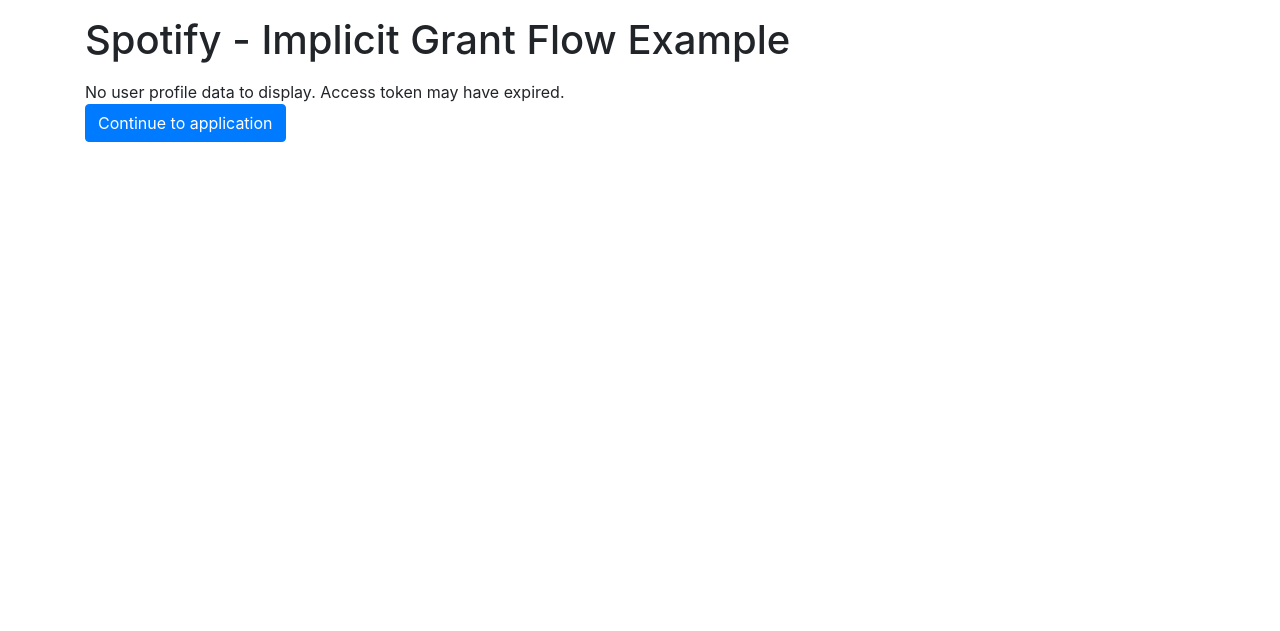
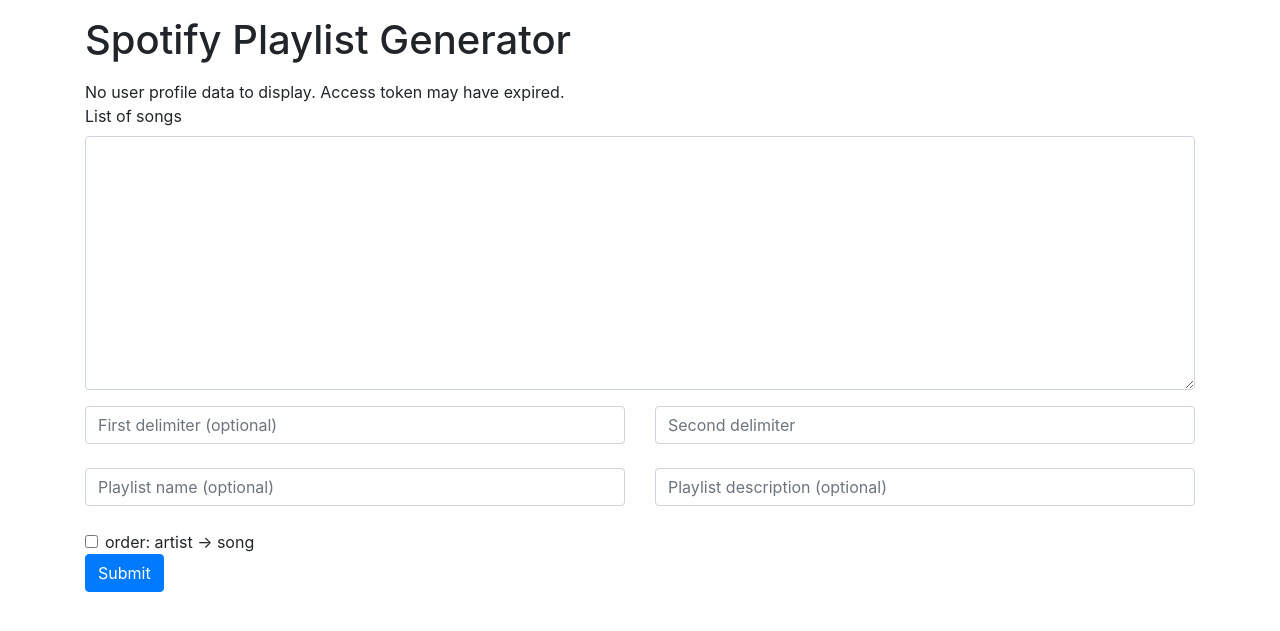
Before and after one commit to Paulinakhew/playlist_generator, a Flask app: page /callback in a window 1280 px wide. Shown: the top 631 px of the page. Run offline with Flask 2, Linux system fonts and the light colour scheme; some libraries are stand-ins or nearby versions.

Commit message:
:truck: Initial commit of migrating get_info.html to profile.html

```diff
--- a/flask_app.py
+++ b/flask_app.py
@@ -82,24 +82,18 @@
     return res
 
 
-@app.route('/callback')
+@app.route("/callback", methods=["GET", "POST"])
 def callback():
-    error = request.args.get('error')
-    state = request.args.get('state')
+    if request.method == "GET":
+        error = request.args.get('error')
+        state = request.args.get('state')
 
-    if error:
-        app.logger.error('Error: %s, State: %s', error, state)
-        abort(400)
+        if error:
+            app.logger.error('Error: %s, State: %s', error, state)
+            abort(400)
 
-    return render_template('profile.html')
-
-
-@app.route("/get_info", methods=["GET", "POST"])
-def get_info():
-    if request.method == "GET":
-        return render_template("get_info.html")
+        return render_template('profile.html')
     elif request.method == "POST":
-        # TODO: add try/except here
         cp = c.CreatePlaylist()
 
         submitted_token = request.form["token"]
@@ -125,9 +119,45 @@
             return render_template("get_info.html", failure=True, info=result)
         elif result and 'snapshot_id' in result:
             return render_template("get_info.html", success=True, info=result)
-        return render_template("get_info.html")
+        return render_template("profile.html")
     else:
-        return render_template("get_info.html")
+        return render_template("profile.html")
+
+
+# @app.route("/get_info", methods=["GET", "POST"])
+# def get_info():
+#     if request.method == "GET":
+#         return render_template("get_info.html")
+#     elif request.method == "POST":
+#         # TODO: add try/except here
+#         cp = c.CreatePlaylist()
+
+#         submitted_token = request.form["token"]
+#         submitted_userid = request.form["userid"]
+#         cp.set_credentials(submitted_userid, submitted_token)
+
+#         submitted_songs = request.form["songs"]
+#         del1 = request.form["del1"]
+#         del2 = request.form["del2"]
+
+#         playlist_name = request.form['playlist_name']
+#         playlist_description = request.form['playlist_description']
+
+#         # artist_song = request.form['artist_song']
+#         if request.form.get('artist_song'):
+#             artist_song = True
+#         else:
+#             artist_song = False
+
+#         result = cp.add_submitted_songs_to_playlist(submitted_songs, del1, del2, playlist_name, playlist_description, artist_song)
+
+#         if result and 'error' in result:
+#             return render_template("get_info.html", failure=True, info=result)
+#         elif result and 'snapshot_id' in result:
+#             return render_template("get_info.html", success=True, info=result)
+#         return render_template("get_info.html")
+#     else:
+#         return render_template("get_info.html")
 
 
 if __name__ == "__main__":
--- a/templates/get_info.html
+++ b/templates/get_info.html
@@ -2,7 +2,6 @@
 {% block title %}Spotify Playlist Generator{% endblock %}
 {% block header %}Spotify Playlist Generator{% endblock %}
 {% block content %}
-<!DOCTYPE html>
 <div class="container">
     <form action="/get_info" method="post">
         {% if success %}
@@ -61,7 +60,6 @@
         </div>
         <br>
 
-
         <div class="form-check">
             <input class="form-check-input" type="checkbox" name="artist_song">
             <label class="form-check-label" for="artist_song">
--- a/templates/profile.html
+++ b/templates/profile.html
@@ -4,45 +4,88 @@
 ------------------------------------------------>
 
 {% extends "base.html" %}
-{% block title %}Spotify Implicit Grant Flow Example{% endblock %}
-{% block header %}Spotify - Implicit Grant Flow Example{% endblock %}
+{% block title %}Spotify Playlist Generator{% endblock %}
+{% block header %}Spotify Playlist Generator{% endblock %}
 {% block content %}
 <div id="user-profile">
 </div>
 <div id="oauth">
 </div>
 
+<form action="/callback" method="post">
+  {% if success %}
+  <div class="alert alert-success" role="alert">
+      <h4 class="alert-heading">Success!</h4>
+      <p>The playlist has been successfully created.</p>
+      <hr>
+      <p class="mb-0">Response from Spotify: {{ info }}</p>
+  </div>
+  {% elif failure %}
+  <div class="alert alert-danger" role="alert">
+      <h4 class="alert-heading">Oh no :(</h4>
+      <p>The playlist has not been created.</p>
+      <hr>
+      <p class="mb-0">Response from Spotify: {{ info }}</p>
+  </div>
+  {% endif %}
   {% raw %}
   <script id="user-profile-template" type="text/x-handlebars-template">
-  <h2>Logged in as {{display_name}}</h2>
-  <div class="media">
-    <div class="mr-4">
-      <img class="media-object" width="150" src="{{images.0.url}}" />
-    </div>
-    <div class="media-body">
-      <dl class="dl-horizontal">
-          <dt>Id</dt><dd>{{id}}</dd>
-          <dt>Email</dt><dd>{{email}}</dd>
-          <dt>Country</dt><dd>{{country}}</dd>
-          <dt>Followers</dt><dd>{{followers.total}}</dd>
-          <dt>Account Type</dt><dd>{{ product }}</dd>
-          <dt>Spotify Link</dt><dd><a href="{{external_urls.spotify}}">{{external_urls.spotify}}</a></dd>
-          <dt>URI</dt><dd><a href="{{ data.uri }}">{{uri}}</a></dd>
-      </dl>
+    <div class="form-group">
+      <div class="col">
+        <label for="userid">Spotify ID</label>
+        <input type="text" class="form-control" name="userid" value={{id}} required>
       </div>
     </div>
   </script>
   {% endraw %}
-<a href="{{ url_for('get_info') }}" class="btn btn-primary">Continue to application</a>
 
   {% raw %}
   <script id="oauth-template" type="text/x-handlebars-template">
-  <h3>Token Information</h3>
-  <dl class="dl-horizontal">
-    <dt>Access token</dt><dd class="text-truncate">{{access_token}}</dd>
-  </dl>
+    <div class="form-group">
+      <div class="col">
+        <label for="token">Spotify token</label>
+        <input type="text" class="form-control" name="token" value={{access_token}} required>
+      </div>
+    </div>
   </script>
   {% endraw %}
+
+  <div class="form-group">
+      <label for="songs">List of songs</label>
+      <textarea class="form-control" name="songs" rows="10" cols="50" required></textarea>
+  </div>
+
+  <div class="row">
+      <div class="col">
+          <input type="text" class="form-control" name="del1" placeholder="First delimiter (optional)">
+      </div>
+      <div class="col">
+          <input type="text" class="form-control" name="del2" placeholder="Second delimiter" required>
+      </div>
+  </div>
+  <br>
+
+  <div class="row">
+      <div class="col">
+          <input type="text" class="form-control" name="playlist_name" placeholder="Playlist name (optional)">
+      </div>
+      <div class="col">
+          <input type="text" class="form-control" name="playlist_description" placeholder="Playlist description (optional)">
+      </div>
+  </div>
+  <br>
+
+
+  <div class="form-check">
+      <input class="form-check-input" type="checkbox" name="artist_song">
+      <label class="form-check-label" for="artist_song">
+          order: artist -> song
+      </label>
+  </div>
+
+  <button type="submit" class="btn btn-primary">Submit</button>
+
+</form>
 
 <script src="https://cdnjs.cloudflare.com/ajax/libs/handlebars.js/4.1.1/handlebars.js"></script>
 <script>
@@ -100,13 +143,5 @@
   } else {
     document.getElementById('user-profile').innerHTML = 'No user profile data to display. Access token may have expired.'
   }
-  // $.ajax({
-  //   url: '/callback',
-  //   type: 'GET',
-  //   data: JSON.stringify(access_token),   // converts js value to JSON string
-  //   })
-  //   .done(function(result){     // on success get the return object from server
-  //       console.log(result)     // do whatever with it. In this case see it in console
-  // })
 </script>
 {% endblock %}
```
Also changed, not shown: templates/index.html (line endings or trailing spaces). Lines whose indentation alone changed are shown as unchanged.
